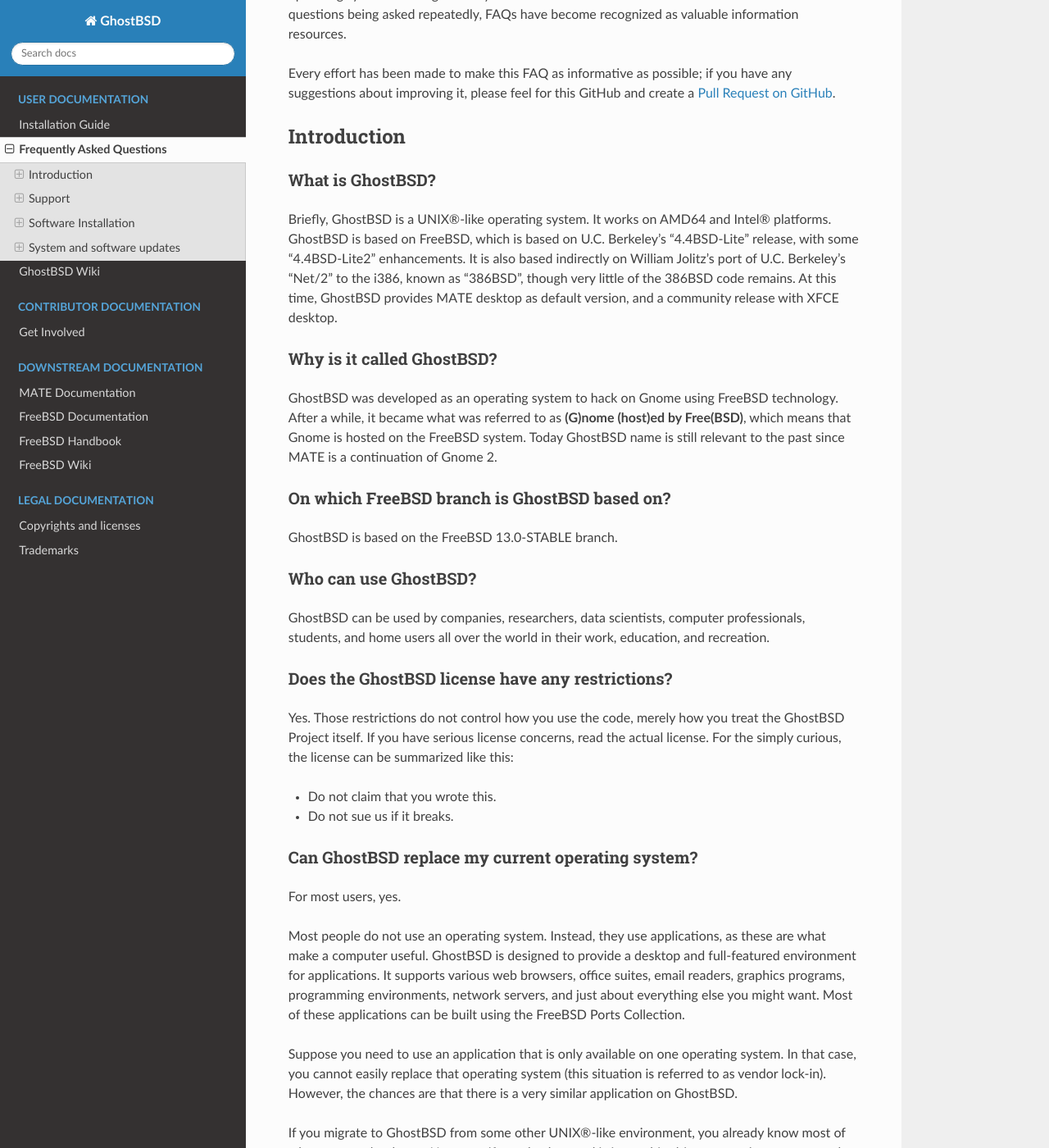
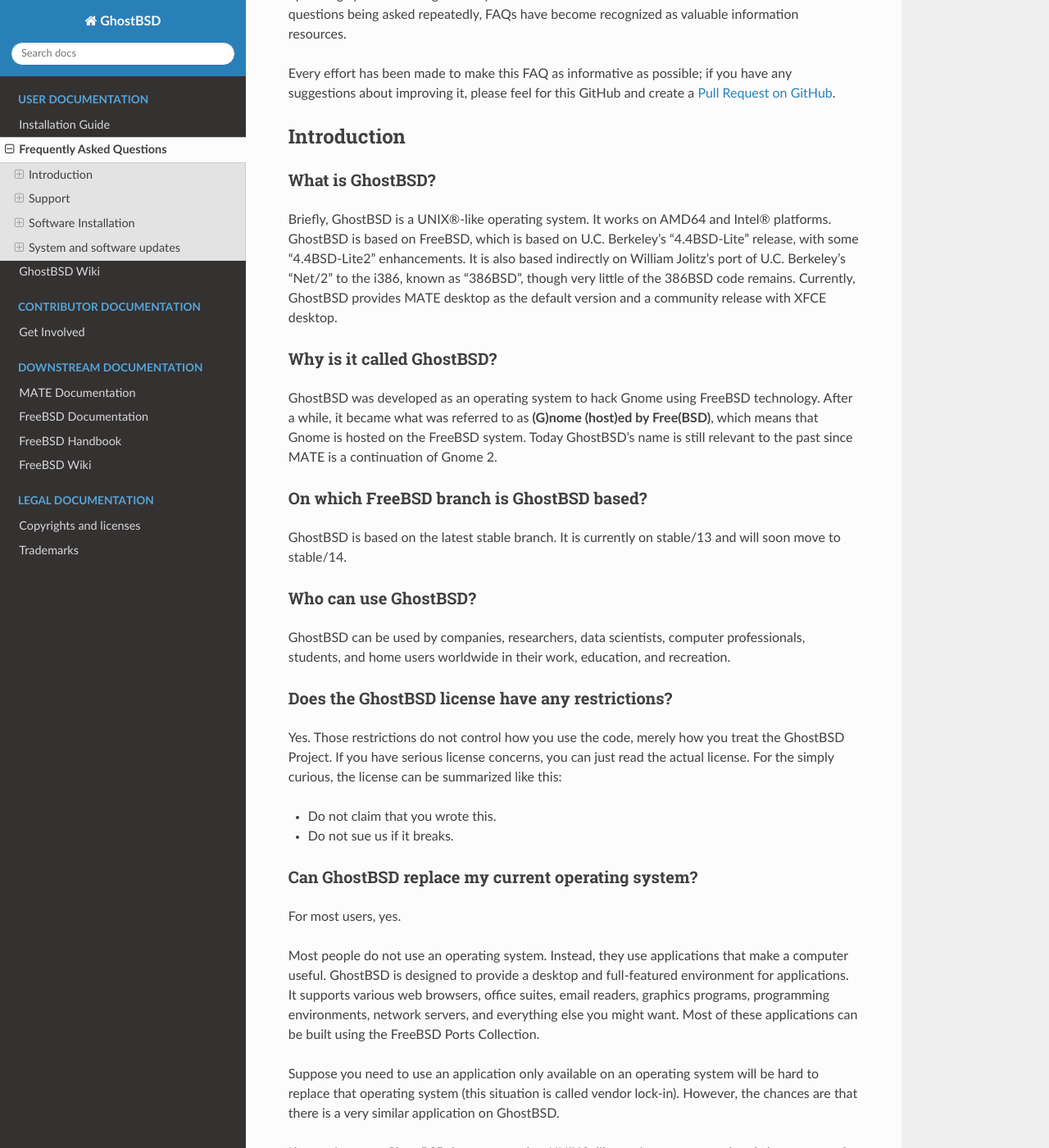
Before and after one commit to ghostbsd/documentation, a Sphinx documentation site: the page built from source/user/FAQ.md, in a window 1280 px wide and 1400 px high, scrolled down 202 px. Shown: the whole window at 82% size. Built offline with Sphinx 7.4.7 and the Read the Docs theme 2.0.0, drawn with Linux system fonts in a browser that asks for light colours; some of the changed text lies outside the part shown.

Commit message:
Update Upgrade question and syntax on FAQ.md

```diff
--- a/source/user/FAQ.md
+++ b/source/user/FAQ.md
@@ -9,23 +9,23 @@
 
 ### What is GhostBSD?
 
-Briefly, GhostBSD is a UNIX®-like operating system. It works on AMD64 and Intel® platforms. GhostBSD is based on FreeBSD, which is based on U.C. Berkeley’s “4.4BSD-Lite” release, with some “4.4BSD-Lite2” enhancements. It is also based indirectly on William Jolitz’s port of U.C. Berkeley’s “Net/2” to the i386, known as “386BSD”, though very little of the 386BSD code remains. At this time, GhostBSD provides MATE desktop as default version, and a community release with XFCE desktop.
+Briefly, GhostBSD is a UNIX®-like operating system. It works on AMD64 and Intel® platforms. GhostBSD is based on FreeBSD, which is based on U.C. Berkeley’s “4.4BSD-Lite” release, with some “4.4BSD-Lite2” enhancements. It is also based indirectly on William Jolitz’s port of U.C. Berkeley’s “Net/2” to the i386, known as “386BSD”, though very little of the 386BSD code remains. Currently, GhostBSD provides MATE desktop as the default version and a community release with XFCE desktop.
 
 ### Why is it called GhostBSD?
 
-GhostBSD was developed as an operating system to hack on Gnome using FreeBSD technology. After a while, it became what was referred to as **(G)nome (host)ed by Free(BSD)**, which means that Gnome is hosted on the FreeBSD system. Today GhostBSD name is still relevant to the past since MATE is a continuation of Gnome 2.
+GhostBSD was developed as an operating system to hack Gnome using FreeBSD technology. After a while, it became what was referred to as **(G)nome (host)ed by Free(BSD)**, which means that Gnome is hosted on the FreeBSD system. Today GhostBSD's name is still relevant to the past since MATE is a continuation of Gnome 2.
 
-### On which FreeBSD branch is GhostBSD based on?
+### On which FreeBSD branch is GhostBSD based?
 
-GhostBSD is based on the FreeBSD 13.0-STABLE branch.
+GhostBSD is based on the latest stable branch. It is currently on stable/13 and will soon move to stable/14.
 
 ### Who can use GhostBSD?
 
-GhostBSD can be used by companies, researchers, data scientists, computer professionals, students, and home users all over the world in their work, education, and recreation.
+GhostBSD can be used by companies, researchers, data scientists, computer professionals, students, and home users worldwide in their work, education, and recreation.
 
 ### Does the GhostBSD license have any restrictions?
 
-Yes. Those restrictions do not control how you use the code, merely how you treat the GhostBSD Project itself. If you have serious license concerns, read the actual license. For the simply curious, the license can be summarized like this:
+Yes. Those restrictions do not control how you use the code, merely how you treat the GhostBSD Project. If you have serious license concerns, you can just read the actual license. For the simply curious, the license can be summarized like this:
 
 * Do not claim that you wrote this.
 * Do not sue us if it breaks.
@@ -34,9 +34,9 @@
 
 For most users, yes.
 
-Most people do not use an operating system. Instead, they use applications, as these are what make a computer useful. GhostBSD is designed to provide a desktop and full-featured environment for applications. It supports various web browsers, office suites, email readers, graphics programs, programming environments, network servers, and just about everything else you might want. Most of these applications can be built using the FreeBSD Ports Collection.
+Most people do not use an operating system. Instead, they use applications that make a computer useful. GhostBSD is designed to provide a desktop and full-featured environment for applications. It supports various web browsers, office suites, email readers, graphics programs, programming environments, network servers, and everything else you might want. Most of these applications can be built using the FreeBSD Ports Collection.
 
-Suppose you need to use an application that is only available on one operating system. In that case, you cannot easily replace that operating system (this situation is referred to as vendor lock-in). However, the chances are that there is a very similar application on GhostBSD.
+Suppose you need to use an application only available on an operating system will be hard to replace that operating system (this situation is called vendor lock-in). However, the chances are that there is a very similar application on GhostBSD.
 
 If you migrate to GhostBSD from some other UNIX®-like environment, you already know most of what you need to know. However, if your background is in graphic-driven operating systems such as Microsoft Windows® and older versions of MacOS®, expect to invest additional time learning the UNIX way of doing things.
 
@@ -54,14 +54,15 @@
 
 ### How do I install new software?
 
-In GhostBSD software can be installed in three different ways:
+GhostBSD software can be installed in three different ways:
 
-* Software Station is a GTK+ based tool to manage (search, install and uninstall) binary packages on GhostBSD.
-* FreeBSD's package manager PKG can be used to manage packages using the command line.
+* Software Station is the official UI tool to manage (search, install, and uninstall) binary packages on GhostBSD.
+* FreeBSD's package manager pkg can be used to manage.
+* Ports Tree can be used to install software from the ports package.
 
 ### Can I use Linux software on my GhostBSD system?
 
-First, you should know that most Linux software is open-source software. That is, it is freely available for many operating systems, not just Linux. Therefore, most software that runs on Linux should also run on GhostBSD.
+First, you should know that most Linux software is open-source software. It is freely available for many operating systems, not just Linux. Therefore, most software that runs on Linux should also run on GhostBSD.
 
 Like FreeBSD, GhostBSD uses something called Linux Binary Compatibility. In a nutshell, that means you can run many Linux applications as-is. This **[section](https://docs.freebsd.org/en/books/handbook/linuxemu/)** of the FreeBSD Handbook explains this compatibility in more detail and describes when it does not work.
 
@@ -70,6 +71,6 @@
 
 ## System and software updates
 
-### How should I update GhostBSD to latest updates?
+### How should I update GhostBSD to the latest updates?
 
-To upgrade GhostBSD, please use the Update Station! Do not use pkg to upgrade if you are not aware of how the updates work with GhostBSD, or your system will most likely get broken.
+To upgrade GhostBSD, you can just use the Update Station. It was made to upgrade GhostBSD properly. If you want the pkg command line, please follow this article. If you do not use pkg properly to upgrade GhostBSD, you will most likely get your system broken.
```
